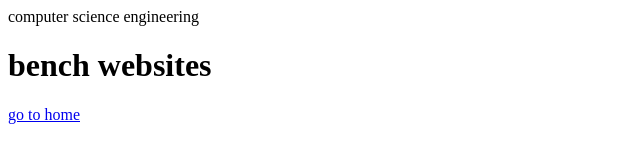
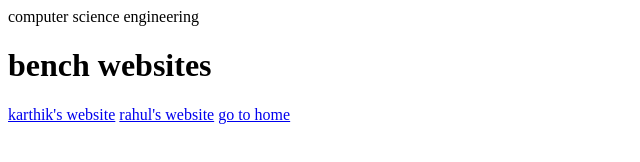
Before and after one commit to MeruguSanthiPriya/intro, a plain HTML site: page cse.html in a window 1280 px wide. Shown: the whole page, without its empty margins (0-640 px from the left). Drawn offline with Linux system fonts and the light colour scheme.

Commit message:
adding name

```diff
--- a/cse.html
+++ b/cse.html
@@ -2,7 +2,7 @@
 <title> about cse</title>
 <p> computer science engineering</p>
 <h1>bench websites</h1>
-<a href="https://skarthik112.github.io/intro/"></a>
-<a href="https://rvrahul489.github.io/intro/"></a>
+<a href="https://skarthik112.github.io/intro/">karthik's website</a>
+<a href="https://rvrahul489.github.io/intro/">rahul's website</a>
 <a href="index.html">go to home</a>
 </html>
```
